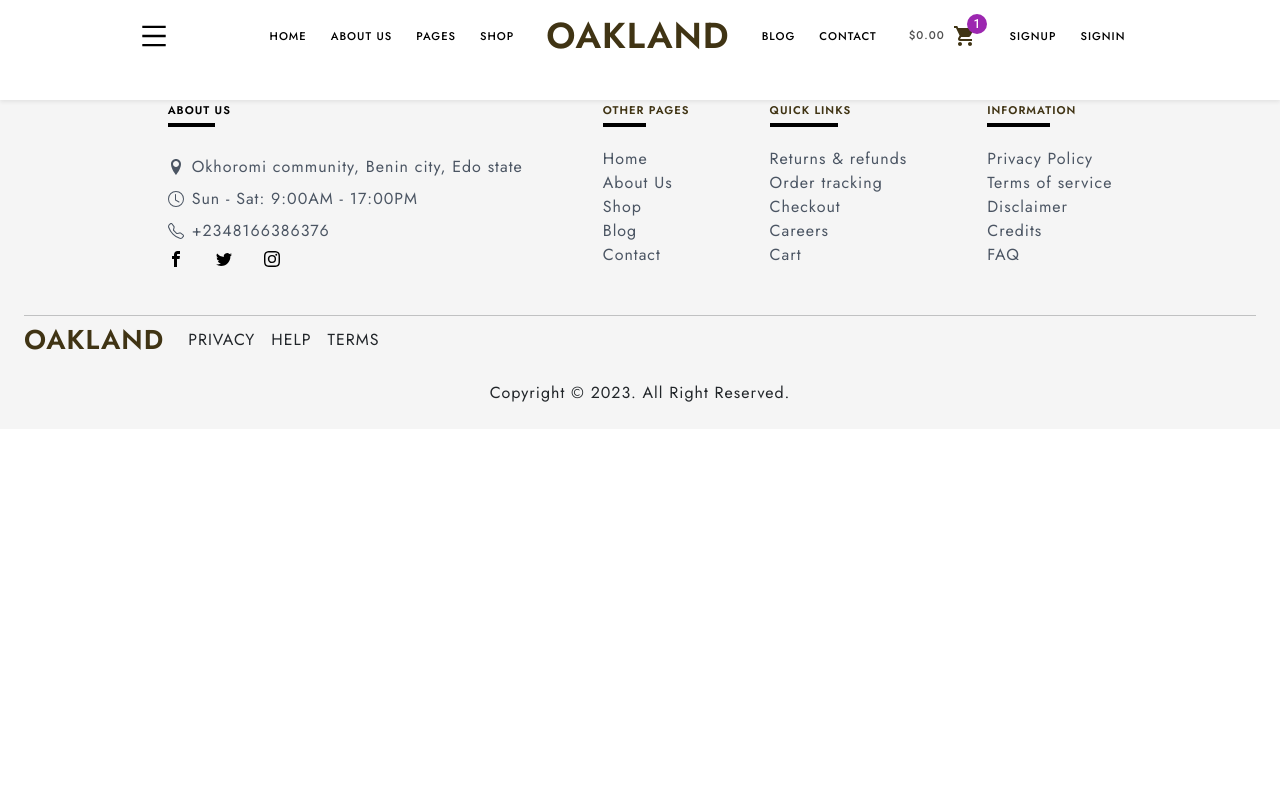
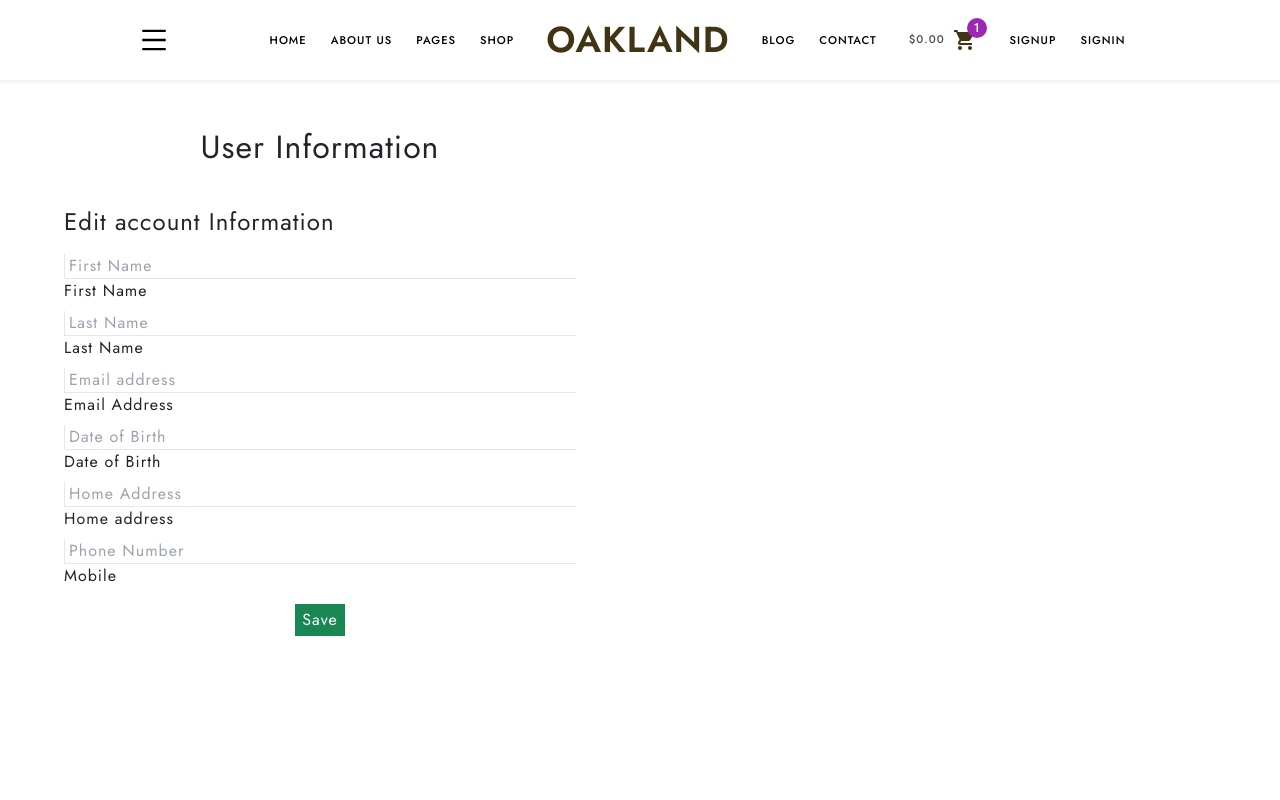
Before and after one commit to yomCode/Maplewood-furniture-store-fe, a React (Create React App) app: page /accountInfo in a window 1280 px wide. Shown: the top 800 px of the page. Built offline with nearby package versions, Linux system fonts and the light colour scheme.

Commit message:
first commit

```diff
--- a/package.json
+++ b/package.json
@@ -11,7 +11,7 @@
     "@testing-library/jest-dom": "^5.16.5",
     "@testing-library/react": "^13.4.0",
     "@testing-library/user-event": "^13.5.0",
-    "antd": "^5.1.5",
+    "antd": "^5.1.6",
     "bootstrap": "^5.2.3",
     "boxicons": "^2.1.4",
     "react": "^18.2.0",
--- a/src/App.js
+++ b/src/App.js
@@ -9,6 +9,7 @@ import ContactUs from './screens/ContactUs/ContactUs';
 import Page404 from './screens/404Page/Page404';
 import Product from './screens/Product/Product';
 import SingleProduct from './screens/Product/SingleProduct';
+import UserInformation from './components/UserInformation/UserInformation';
 
 function App(){
     return(
@@ -23,6 +24,7 @@ function App(){
                     <Route path="/favorites" element={<Favorites />} />
                     <Route path="/shop" element={<Product />} />
                     <Route path="/product" element={<SingleProduct />} />
+                    <Route path='/accountInfo' element={<UserInformation />} />
 
                 </Routes>
                 <BackToTop />
--- a/src/components/NavBar/NavBar.js
+++ b/src/components/NavBar/NavBar.js
@@ -23,11 +23,11 @@ const Navbar = () => {
 
 
     return(
-        <div className='text-black items-center fixed w-[100%] h-[100px] top-0 shadow-sm z-10 bg-white nav-container'>
+        <div className='text-black items-center  top-0  nav-container'>
 
             {/* =========================LARGE SCREEN============================================ */}
 
-            <div className='justify-center items-center text-[0.7rem] hidden lg:flex w-[100%] mb-[50rem] p-2'>
+            <div className='justify-center items-center h-[80px] top-0 shadow-sm z-10 bg-white text-[0.7rem] hidden lg:flex w-[100%] p-2 fixed'>
                 <div onClick={handleSideBar} className='hidden md:block self-center w-[115px]'>
                     {sideBar ? <AiOutlineClose size={30} /> : <AiOutlineMenu size={30} />}
                 </div>
--- /dev/null
+++ b/src/components/UserInformation/UserInformation.css
@@ -0,0 +1,9 @@
+
+
+.info-container{
+    width: 50vw;
+    height: 100vh;
+    right: 0;
+    padding: 5rem;
+    background-color: red;
+}
--- /dev/null
+++ b/src/components/UserInformation/UserInformation.jsx
@@ -0,0 +1,61 @@
+import { useState } from "react";
+import Input from "../Input/Input";
+// import './UserInformation.css';
+
+const UserInformation = () =>{
+
+    const [field, setField] = useState('');
+
+    const onChange = () => {
+
+    }
+
+
+
+    return(
+        <div className="flex flex-col gap-4 lg:w-[50%] h-[100vh] p-5 ">
+            <h1 className="mx-auto text-[2rem] self-center">User Information</h1>
+            <div className="bg-[white] p-3 flex flex-col gap-3">
+                <h2 className="text-2xl">Edit account Information</h2>
+                <form action="" className=" flex flex-col gap-2">
+                    {/* <Input type='text' placeholder='First Name' id='firstName' label='First Name'/>
+                    <Input type='text' placeholder='Last Name' id='lastName' label='Last Name'/>
+                    <Input type='email' placeholder='Email address' id='email' label='Email Address'/>
+                    <Input type='text' placeholder='Date of Birth' id='dob' label='Date of Birth'/>
+                    <Input type='text' placeholder='Address' id='address' label='Address'/>
+                    <Input type='text' placeholder='Phone' id='phone' label='Phone Number'/> */}
+
+                    <div className="flex flex-col g-3">
+                        <input className="border-b border-l px-1 " type="text" name="firstName" id="" value={onChange} placeholder="First Name" />
+                        <label htmlFor="firstName">First Name</label>
+                    </div>
+                    <div className="flex flex-col g-3">
+                        <input className="border-b border-l px-1 " type="text" name="lastName" id="" value={onChange} placeholder="Last Name" />
+                        <label htmlFor="lastName">Last Name</label>
+                    </div>
+                    <div className="flex flex-col g-3">
+                        <input className="border-b border-l px-1 " type="email" name="email" id="" value={onChange} placeholder="Email address" />
+                        <label htmlFor="email">Email Address</label>
+                    </div>
+                    <div className="flex flex-col g-3">
+                        <input className="border-b border-l px-1 " type="text" name="dob" id="" value={onChange} placeholder="Date of Birth" />
+                        <label htmlFor="dob">Date of Birth</label>
+                    </div>
+                    <div className="flex flex-col g-3">
+                        <input className="border-b border-l px-1 " type="text" name="address" id="" value={onChange} placeholder="Home Address" />
+                        <label htmlFor="address">Home address</label>
+                    </div>
+                    <div className="flex flex-col g-3">
+                        <input className="border-b border-l px-1 " type="text" name="phone" id="" value={onChange} placeholder="Phone Number" />
+                        <label htmlFor="phone">Mobile</label>
+                    </div>
+
+                    <button className="btn-success w-[50px] self-center border-sm mt-2 p-1"> Save </button>
+                </form>
+            </div>
+        </div>
+    )
+}
+
+
+export default UserInformation;
--- a/tailwind.config.js
+++ b/tailwind.config.js
@@ -1,6 +1,6 @@
 /** @type {import('tailwindcss').Config} */
 module.exports = {
-  content: ["./src/**/*.{html,js}"],
+  content: ["./src/**/*.{js,jsx,ts,tsx}"],
   theme: {
     extend: {},
   },
```
Also changed, not shown: 1 other file (tests, documents, lock files or other folders).
